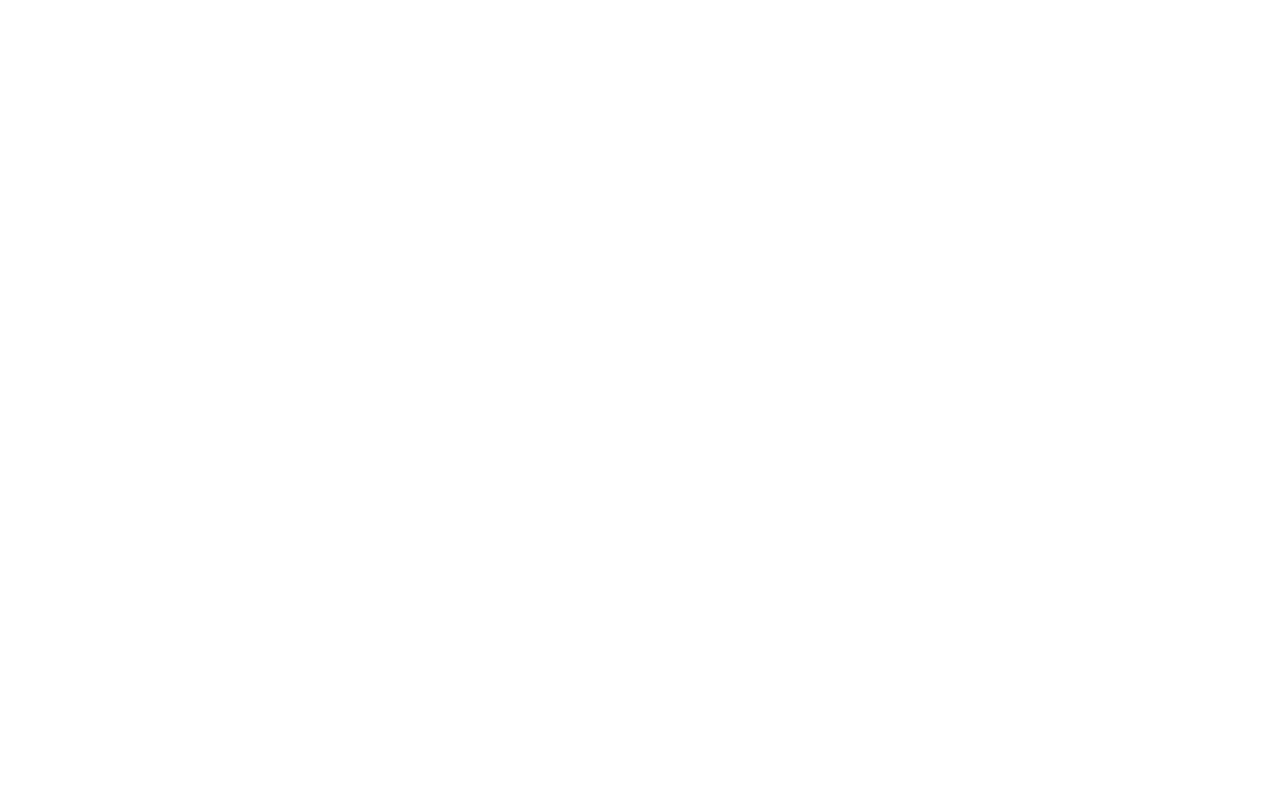
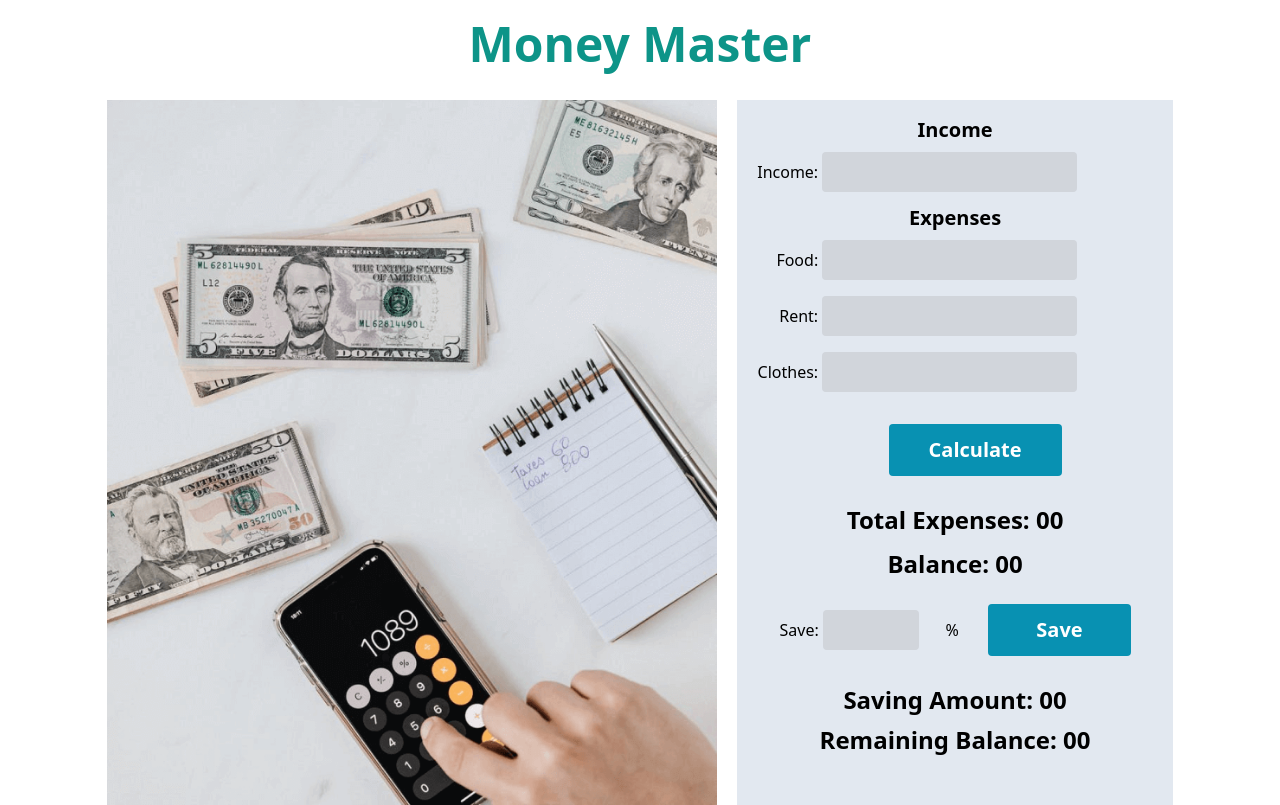
Before and after one commit to naimalinaim1/money-master, a plain HTML site: page index.html in a window 1280 px wide. Drawn offline with nearby package versions, Linux system fonts and the light colour scheme.

Commit message:
Money master page design complete

```diff
--- a/index.html
+++ b/index.html
@@ -9,6 +9,58 @@
     <script src="https://cdn.tailwindcss.com"></script>
 </head>
 <body>
-
+    <main>
+        <section class="w-5/6 mx-auto">
+            <h1 class="text-teal-600 text-5xl font-bold text-center mt-5 mb-8">Money Master</h1>
+            <div class="flex gap-5">
+                <div class="w-7/12">
+                    <img src="images/money-master.png" alt="money master">
+                </div>
+                <div class="w-5/12 bg-slate-200 p-4">
+                    <!-- income field area -->
+                    <div class="text-right">
+                        <p class="text-center font-semibold text-xl mb-2">Income</p>
+                        <label for="income-field" class="block pr-20">
+                            Income: <input id="income-field" class="bg-gray-300 px-3 py-2 rounded" type="number" name="income-field" >
+                        </label>
+                    </div>
+                    <!-- expenses fields area -->
+                    <div class="text-right">
+                        <p class="text-center font-semibold text-xl mb-2 mt-3">Expenses</p>
+                        <label for="food-field" class="block mb-4 pr-20">
+                            Food: <input id="food-field" type="number" class="bg-gray-300 px-3 py-2 rounded"  name="food-field" >
+                        </label>
+                        <label for="rent-field" class="block mb-4 pr-20">
+                            Rent: <input id="rent-field" type="number" class="bg-gray-300 px-3 py-2 rounded" name="rent-field">
+                        </label>
+                        <label for="cloth-field" class="block mb-4 pr-20">
+                            Clothes: <input id="cloth-field" type="number" class="bg-gray-300 px-3 py-2 rounded" name="cloth-field">
+                        </label>
+                    </div>
+                    <div class="text-center">
+                        <button class="my-4 ml-10 bg-cyan-600 px-10 py-3 font-semibold text-white text-xl rounded">Calculate</button>
+                    </div>
+                    <!-- calculate expenses and balance -->
+                    <div class="text-center text-2xl font-semibold">
+                        <h2 class="my-3">Total Expenses: <span id="expenses">00</span></h2>
+                        <h2 class="mb-6">Balance: <span id="expenses">00</span></h2>
+                    </div>
+                    <!-- saving setting -->
+                    <div class="flex justify-evenly items-center">
+                        <label for="save-amount-field" class="block">
+                            Save: <input id="save-amount-field" type="number" class="bg-gray-300 px-3 py-2 rounded w-24" name="save-amount-field" >
+                        </label>
+                        <p class="w-4">%</p>
+                        <button class="bg-cyan-600 px-12 py-3 font-semibold text-white text-xl rounded">Save</button>
+                    </div>
+                    <!-- saving amount and remaining balance -->
+                    <div class="text-center text-2xl font-semibold">
+                        <h2 class="mt-7 mb-2">Saving Amount: <span id="save-amount">00</span></h2>
+                        <h2>Remaining Balance: <span id="remain-balance">00</span></h2>
+                    </div>
+                </div>
+            </div>
+        </section>
+    </main>
 </body>
 </html>
```
